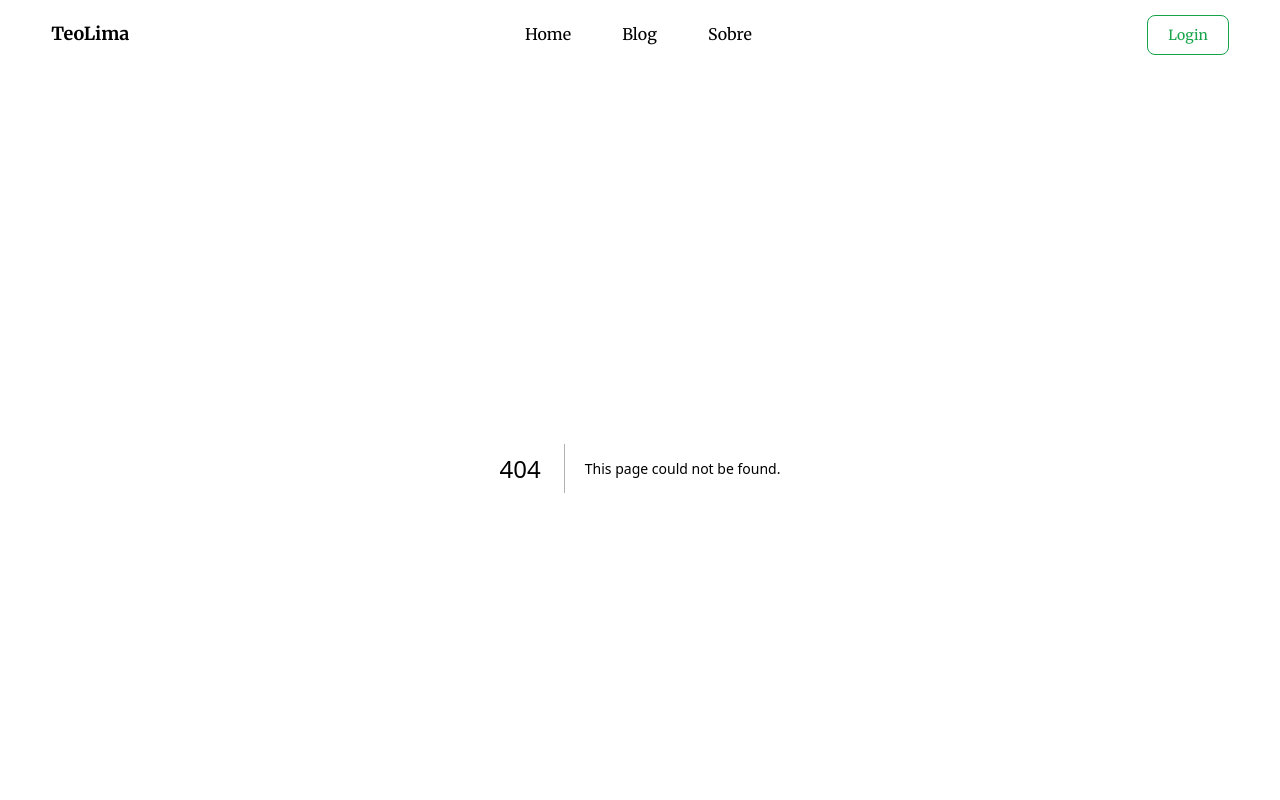
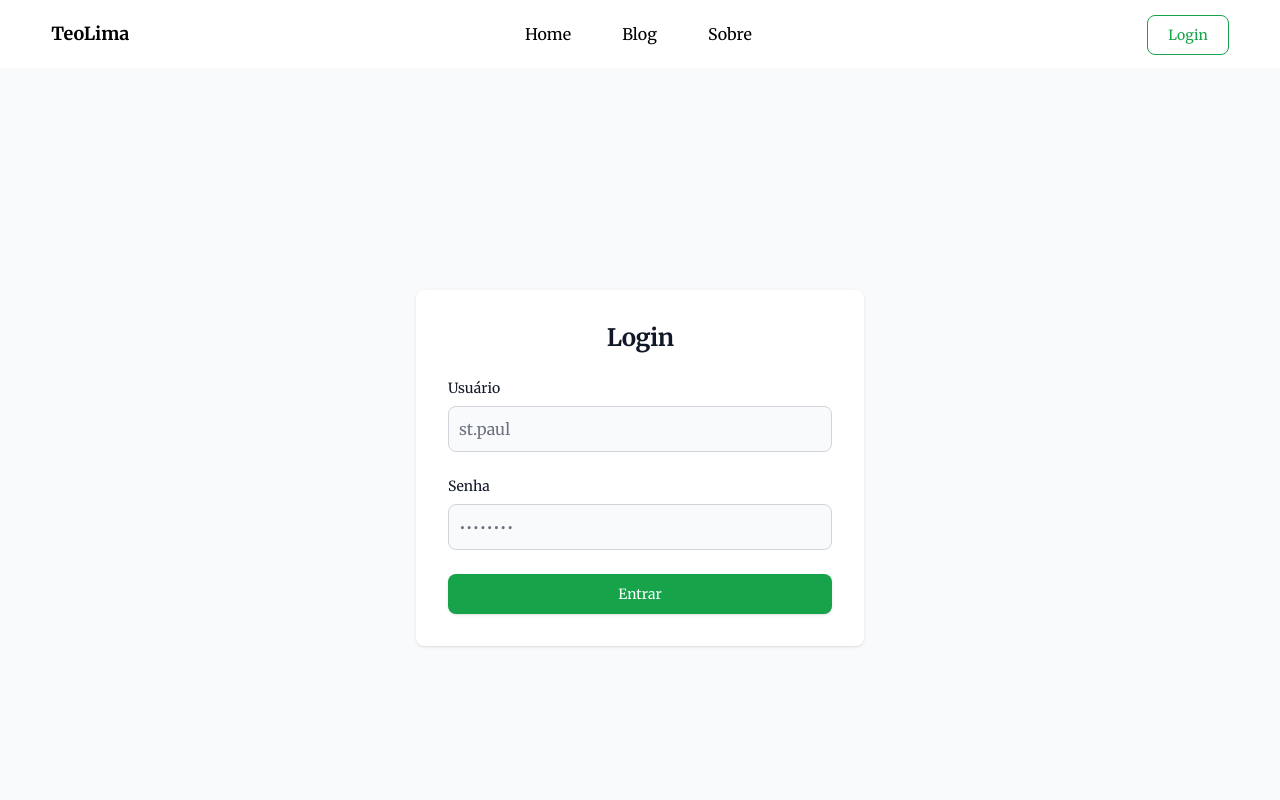
Before and after one commit to yvisfreire/theology-blog, a Next.js app in the folder client/: page /login in a window 1280 px wide. Before the commit this address had no page. Shown: the top 800 px of the page. Built offline with nearby package versions, Linux system fonts and the light colour scheme.

Commit message:
feat: login page done

```diff
--- /dev/null
+++ b/client/src/app/login/page.js
@@ -0,0 +1,27 @@
+
+export default function Login() {
+    return (
+        <section className="bg-gray-50">
+            <div className="flex flex-col items-center justify-center px-6 py-8 mx-auto md:h-screen lg:py-0">
+                <div className="w-full bg-white rounded-lg shadow dark:border md:mt-0 sm:max-w-md xl:p-0">
+                    <div className="p-6 space-y-4 md:space-y-6 sm:p-8">
+                        <h1 className="text-xl text-center font-bold leading-tight tracking-tight text-gray-900 md:text-2xl">
+                            Login
+                        </h1>
+                        <form className="space-y-4 md:space-y-6" action="#">
+                            <div>
+                                <label for="username" className="block mb-2 text-sm font-medium text-gray-900">Usuário</label>
+                                <input type="username" name="username" id="username" placeholder="st.paul" className="bg-gray-50 border border-gray-300 text-gray-900 rounded-lg focus:ring-primary-600 focus:border-primary-600 block w-full p-2.5" required />
+                            </div>
+                            <div>
+                                <label for="password" className="block mb-2 text-sm font-medium text-gray-900">Senha</label>
+                                <input type="password" name="password" id="password" placeholder="••••••••" className="bg-gray-50 border border-gray-300 text-gray-900 rounded-lg focus:ring-primary-600 focus:border-primary-600 block w-full p-2.5" required />
+                            </div>
+                            <button type="submit" className="w-full shadow text-white text-sm text-center bg-green-600 px-5 py-2.5 rounded-lg hover:bg-green-700 transition-all">Entrar</button>
+                        </form>
+                    </div>
+                </div>
+            </div>
+        </section>
+    )
+}
--- a/client/src/components/Navbar.js
+++ b/client/src/components/Navbar.js
@@ -20,7 +20,7 @@ export default function Navbar() {
 				</ul>
 			</div>
 			<div>
-				<Link href="/" className="text-green-600 hover:bg-green-600 hover:text-white border border-green-600 px-5 py-2.5 text-sm rounded-lg transition-all">Login</Link>
+				<Link href="/login" className="text-green-600 hover:bg-green-600 hover:text-white border border-green-600 px-5 py-2.5 text-sm rounded-lg transition-all">Login</Link>
 			</div>
 		</nav>
 	);
```
